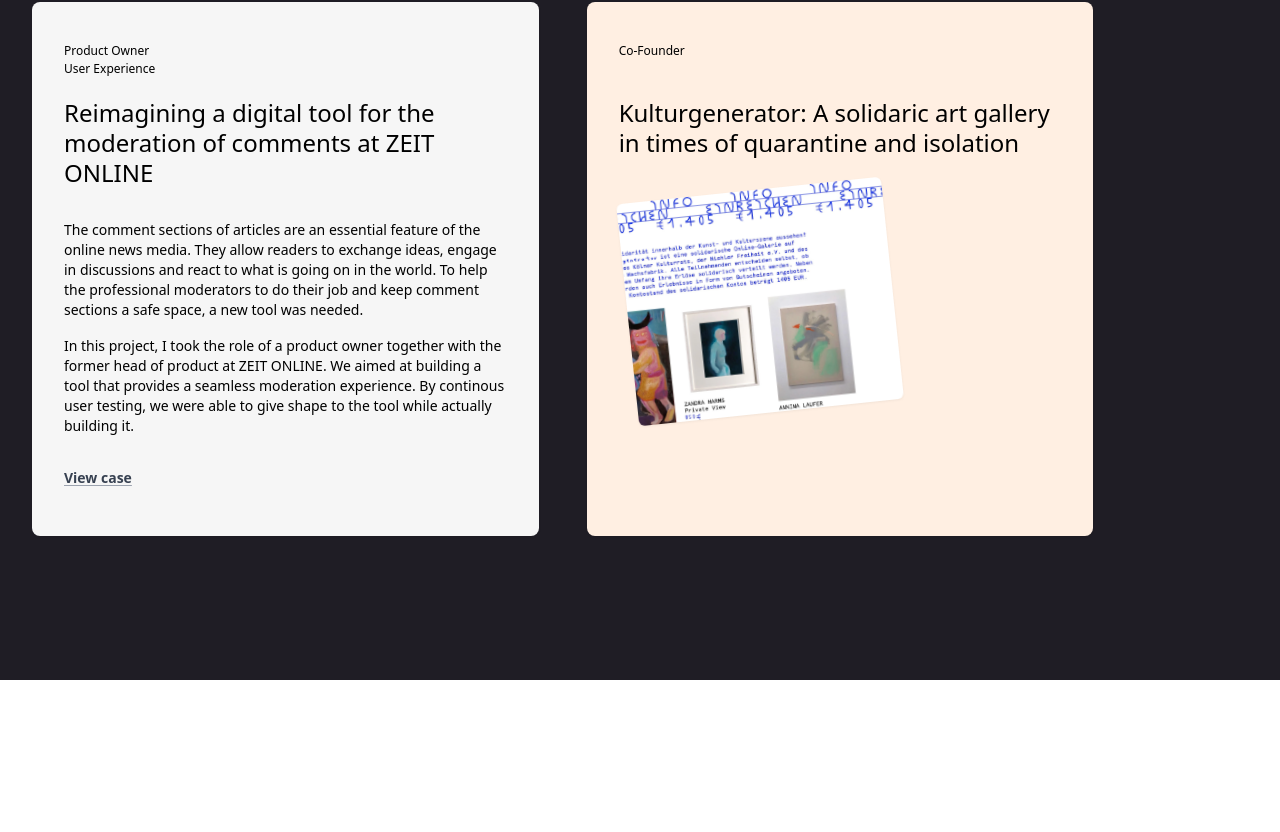
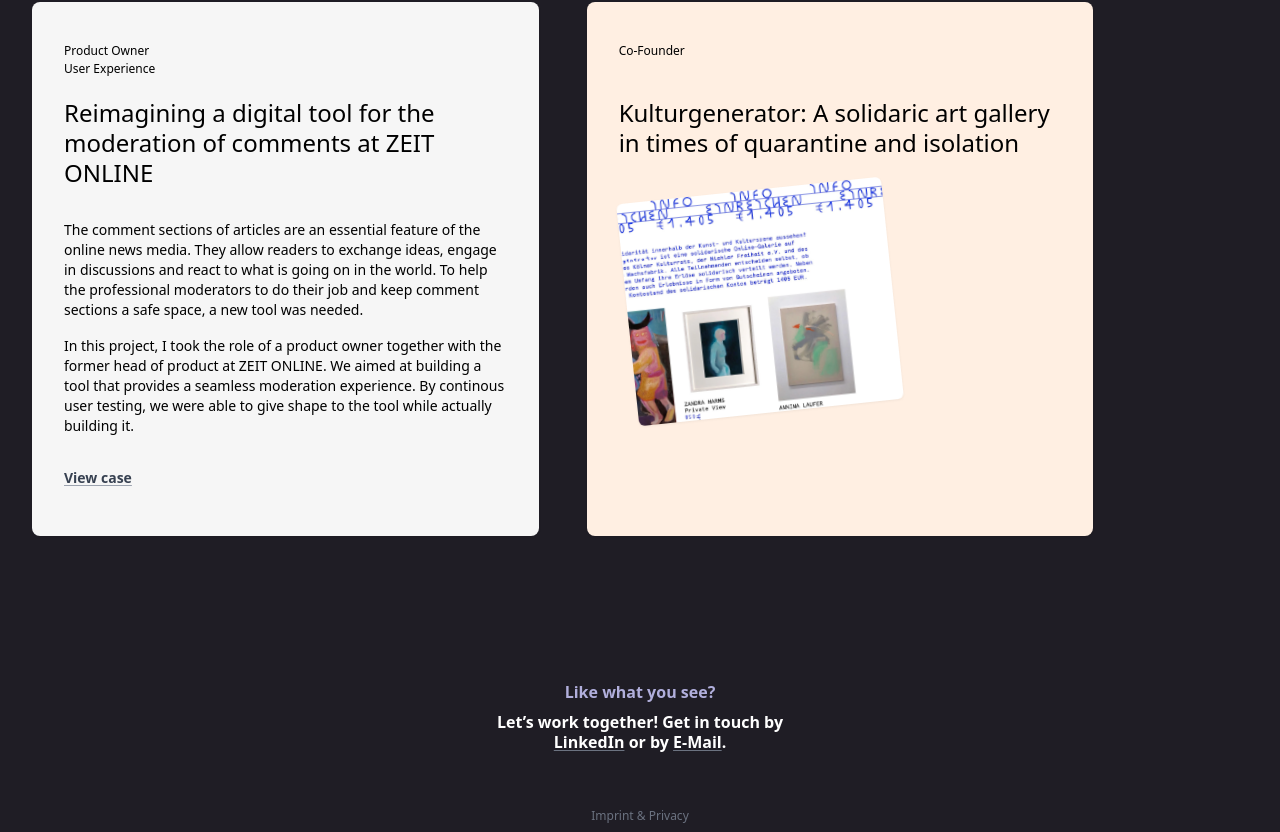
Before and after one commit to milanbargiel/portfolio, a Next.js app: page / in a window 1280 px wide. Shown: the part 1381-2213 px from the top of the page. Before the commit the page ends 2061 px from the top, so only its background shows below. Built offline with nearby package versions, Linux system fonts and the light colour scheme.

Commit message:
Add footer to index page

```diff
--- a/components/footer.js
+++ b/components/footer.js
@@ -1,6 +1,18 @@
 import Link from './link'
 
-const Footer = () => {
+const Footer = ({ variant }) => {
+  let showBackLink, underlineVariant
+
+  switch (variant) {
+    case 'home':
+      underlineVariant = 'underline-white'
+      break
+    case 'project':
+      showBackLink = true
+      underlineVariant = 'underline-dark'
+      break
+  }
+
   return (
     <>
       <div className="text-center w-80 mx-auto">
@@ -11,25 +23,25 @@
           Let’s work together! Get in touch by{' '}
           <Link
             href="https://www.linkedin.com/in/milanbargiel"
-            variant="underline-dark"
+            variant={underlineVariant}
           >
             LinkedIn
           </Link>{' '}
           or by{' '}
-          <Link href="mailto:milanbargiel@pm.me" variant="underline-dark">
+          <Link href="mailto:milanbargiel@pm.me" variant={underlineVariant}>
             E-Mail
           </Link>
           .
         </div>
-        <Link href="/" className="text-[#0006F6]">
-          (go back)
-        </Link>
+        {/* Only show backlink for the project variant */}
+        {showBackLink && (
+          <Link href="/" className="text-[#0006F6]">
+            (go back)
+          </Link>
+        )}
       </div>
-      <div className="text-center text-xs text-gray-600 mt-16 mb-2">
-        © Milan Bargiel 2023 |
-        <Link href="/legal-notice" className="hover:text-black">
-          Imprint & Privacy
-        </Link>
+      <div className="text-center text-xs text-gray-500 mt-8 mb-2">
+        <Link href="/legal-notice">Imprint & Privacy</Link>
       </div>
     </>
   )
--- a/pages/index.js
+++ b/pages/index.js
@@ -3,6 +3,7 @@
 import ProjectList from '../components/project-list'
 import TextColumn from '../components/text-column'
 import Layout from '../components/layout'
+import Footer from '../components/footer'
 
 export default function Home() {
   return (
@@ -12,6 +13,7 @@
         <About />
       </TextColumn>
       <ProjectList />
+      <Footer variant="home" />
     </Layout>
   )
 }
```
